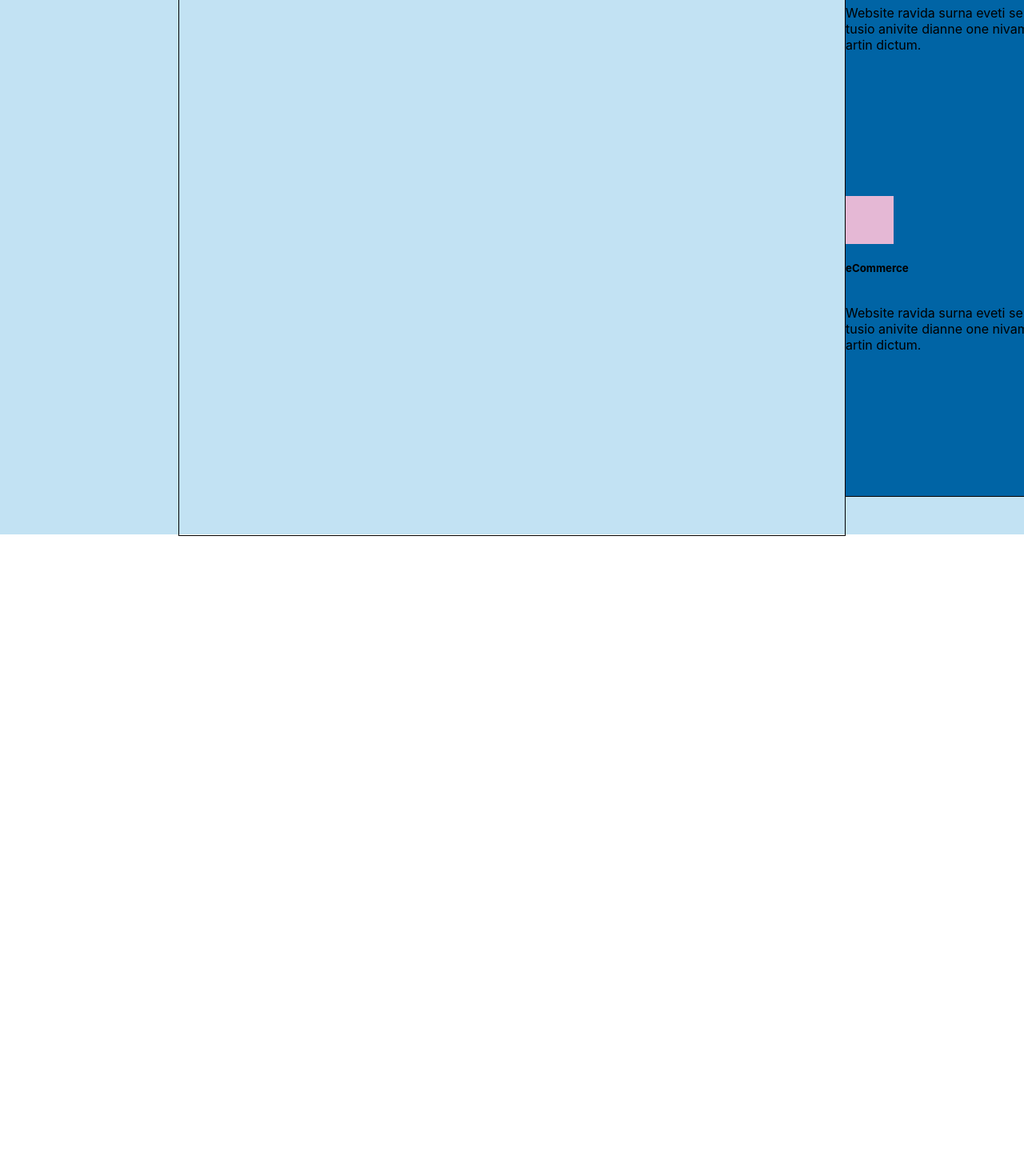
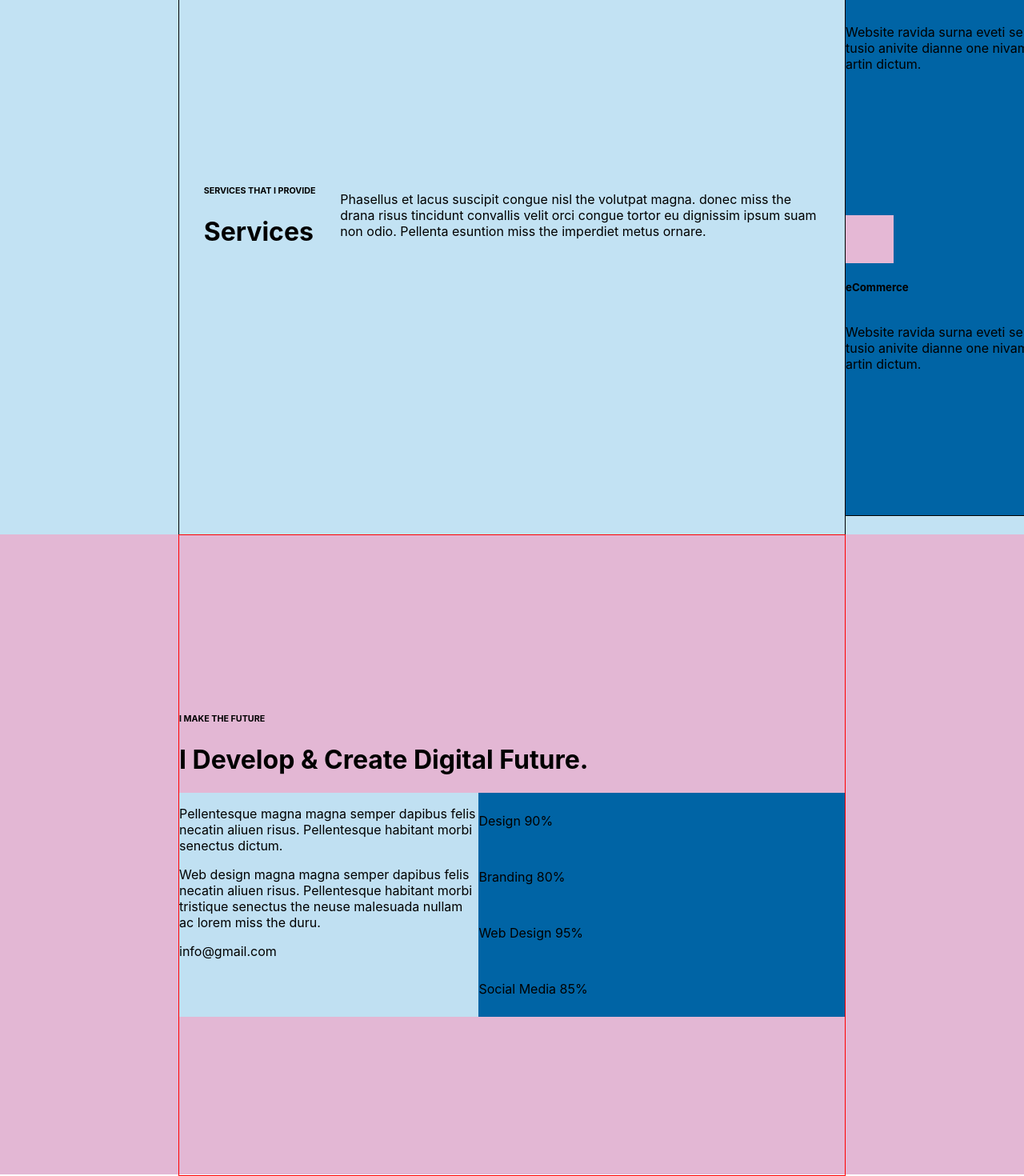
Before and after one commit to naugtymor/Portfolio, a React (Create React App) app: page / in a window 1280 px wide. Shown: the part 1012-2482 px from the top of the page at 80% size. Before the commit the page ends 1682 px from the top, so only its background shows below. Built offline with nearby package versions, Linux system fonts and the light colour scheme.

Commit message:
AboutMe layout, styles

```diff
--- /dev/null
+++ b/src/About/About.js
@@ -0,0 +1,36 @@
+import style from "./About.module.css"
+import styleContainer from "../common/styles/Container.module.css"
+
+
+const About = () => {
+    return (
+        <div className={style.aboutBlock}>
+            <div className={`${style.aboutContainer} ${styleContainer.container}`}>
+                <div className={style.title}>
+                    <h6>I MAKE THE FUTURE</h6>
+                    <h1>I Develop & Create Digital Future.</h1>
+                </div>
+                <div className={style.experience}>
+                    <div className={style.info}>
+                        <p>Pellentesque magna magna semper dapibus felis necatin aliuen risus. Pellentesque habitant
+                            morbi senectus dictum.</p>
+                        <p>
+                            Web design magna magna semper dapibus felis necatin aliuen risus. Pellentesque habitant
+                            morbi tristique senectus the neuse malesuada nullam ac lorem miss the duru.</p>
+                        <div>
+                            info@gmail.com
+                        </div>
+                    </div>
+                    <div className={style.progressBar}>
+                        <p>Design <span>90%</span></p>
+                        <p>Branding <span>80%</span></p>
+                        <p>Web Design <span>95%</span></p>
+                        <p>Social Media <span>85%</span></p>
+                    </div>
+                </div>
+            </div>
+        </div>
+    )
+}
+
+export default About;
--- /dev/null
+++ b/src/About/About.module.css
@@ -0,0 +1,35 @@
+.aboutBlock {
+    height: 100vh;
+    background-color: #e3b7d4;
+}
+
+.aboutContainer {
+    border: 1px solid red;
+
+    align-items: flex-start;
+    flex-direction: column;
+    justify-content: center;
+}
+
+.progressBar {
+    width: 55%;
+    height: 280px;
+    background-color: #0064a5;
+
+    display: flex;
+    flex-direction: column;
+    justify-content: space-around;
+}
+
+.experience {
+    background-color: #c0e0f2;
+    width: 100%;
+
+    display: flex;
+    justify-content: space-between;
+    flex-wrap: wrap;
+}
+
+.info {
+    width: 45%;
+}
--- a/src/App.js
+++ b/src/App.js
@@ -2,6 +2,7 @@ import './App.css';
 import Header from "./Header/Header";
 import Main from "./Main/Main";
 import Skills from "./Skills/Skills";
+import About from "./About/About";
 
 const App = () => {
   return (
@@ -9,6 +10,7 @@ const App = () => {
         <Header/>
         <Main/>
         <Skills/>
+        <About/>
     </div>
   );
 }
--- a/src/Skills/Skills.js
+++ b/src/Skills/Skills.js
@@ -13,8 +13,8 @@ const Skills = () => {
                     </div>
                     <div>
                         <p className={style.titleDescription}>Phasellus et lacus suscipit congue nisl the volutpat
-                            magna. donec miss the drana risus
-                            tincidunt convallis velit orci congue tortor </p>
+                            magna. donec miss the drana risus tincidunt convallis velit orci congue tortor eu dignissim
+                            ipsum suam non odio. Pellenta esuntion miss the imperdiet metus ornare. </p>
                     </div>
                 </div>
                 <div className={style.skills}>
--- a/src/Skills/Skills.module.css
+++ b/src/Skills/Skills.module.css
@@ -6,7 +6,7 @@
 .skillsContainer {
     align-items: center;
     flex-direction: column;
-    justify-content: flex-start;
+    justify-content: center;
 }
 
 .skills {
@@ -26,5 +26,5 @@
 }
 
 .titleDescription {
-    max-width: 500px;
+    max-width: 600px;
 }
```
